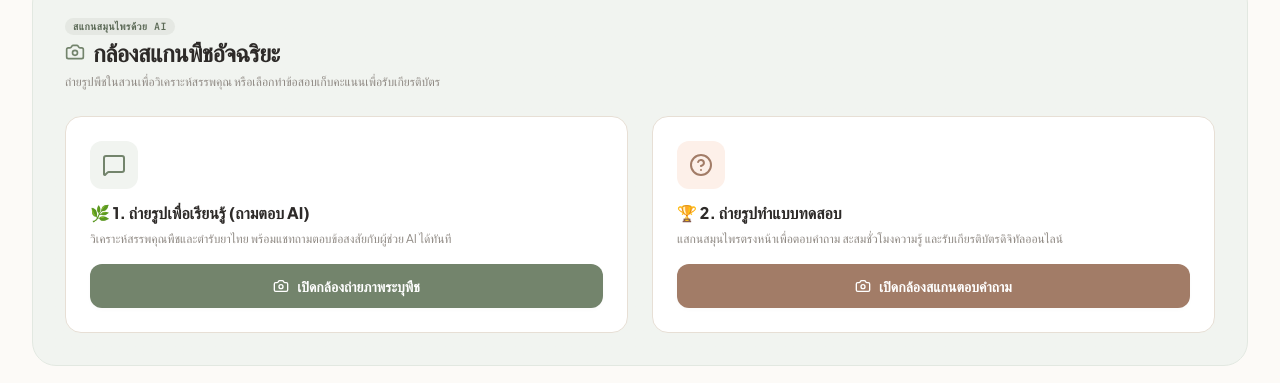
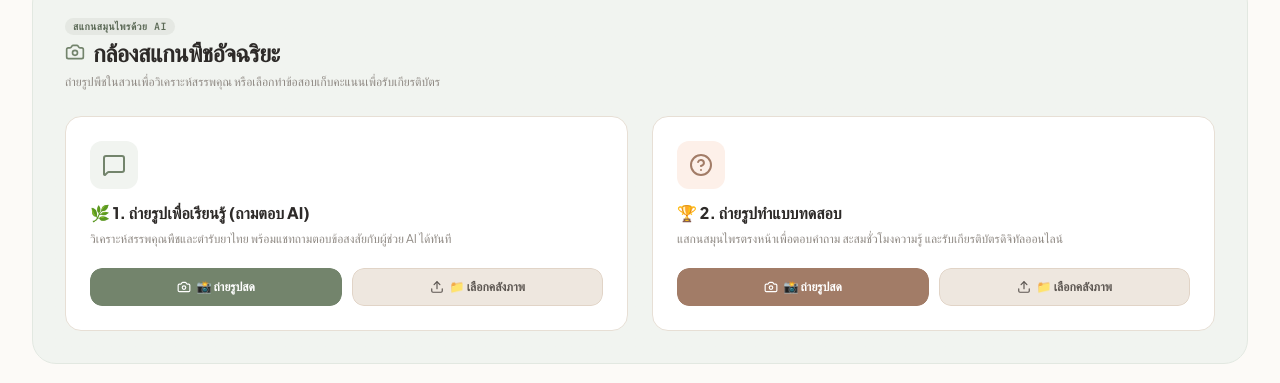
Before and after one commit to piyawit38/AI-Herbal-Learning-Platform, a React (Vite) app: page / in a window 1280 px wide. Shown: the part 684-1067 px from the top of the page. Built offline with nearby package versions, Linux system fonts and the light colour scheme; a web font is replaced by a local one.

Commit message:
Update Home.tsx

```diff
--- a/src/pages/Home.tsx
+++ b/src/pages/Home.tsx
@@ -4,7 +4,7 @@ import { useGarden } from "../contexts/GardenContext";
 import { useAuth } from "../contexts/AuthContext";
 import { useToast } from "../contexts/ToastContext";
 import { getUsers } from "../services/db";
-import { Leaf, Camera, MessageSquare, HelpCircle, Trophy, Award, Info, Sparkles, Volume2, ArrowRight } from "lucide-react";
+import { Leaf, Camera, MessageSquare, HelpCircle, Trophy, Award, Info, Sparkles, Volume2, ArrowRight, Upload } from "lucide-react";
 
 export const Home: React.FC = () => {
   const { currentGarden, getGardenHerbs, getGardenQuizzes, getGardenAnnouncements } = useGarden();
@@ -126,7 +126,7 @@ export const Home: React.FC = () => {
           <div className="grid grid-cols-1 md:grid-cols-2 gap-6 text-left">
             {/* Mode 1: Learn */}
             {showAI && (
-              <div className="bg-white dark:bg-slate-900 border border-slate-150 dark:border-slate-800 rounded-2xl p-6 flex flex-col justify-between gap-4 hover:shadow-md transition-all group">
+              <div className="bg-white dark:bg-slate-900 border border-slate-150 dark:border-slate-800 rounded-2xl p-6 flex flex-col justify-between gap-5 hover:shadow-md transition-all group">
                 <div className="space-y-3">
                   <div className="w-12 h-12 rounded-xl bg-teal-50 dark:bg-teal-950/40 text-teal-600 dark:text-teal-400 flex items-center justify-center">
                     <MessageSquare className="w-6 h-6" />
@@ -141,27 +141,43 @@ export const Home: React.FC = () => {
                   </div>
                 </div>
 
+                {/* Dual buttons with native overlays (Green & Gray) */}
+                <div className="flex flex-col sm:flex-row items-center gap-2.5 w-full">
+                  {/* ถ่ายรูปสด */}
+                  <div className="relative w-full sm:w-1/2 overflow-hidden rounded-xl">
                     <input
                       type="file"
-                  ref={learnInputRef}
                       onChange={(e) => handlePhotoAction(e, "learn")}
                       accept="image/*"
                       capture="environment"
-                  className="hidden"
+                      className="absolute inset-0 opacity-0 cursor-pointer w-full h-full z-10"
                     />
-                <button
-                  onClick={() => learnInputRef.current?.click()}
-                  className="w-full py-3 bg-teal-600 hover:bg-teal-700 text-white font-bold rounded-xl text-xs sm:text-sm shadow-sm flex items-center justify-center gap-2 cursor-pointer transition-colors"
-                >
-                  <Camera className="w-4 h-4" />
-                  <span>เปิดกล้องถ่ายภาพระบุพืช</span>
-                </button>
+                    <div className="w-full py-2.5 bg-teal-600 hover:bg-teal-700 text-white font-bold rounded-xl text-xs flex items-center justify-center gap-1.5 transition-colors border border-teal-600">
+                      <Camera className="w-3.5 h-3.5 shrink-0" />
+                      <span>📸 ถ่ายรูปสด</span>
+                    </div>
+                  </div>
+
+                  {/* เลือกจากแกลเลอรี */}
+                  <div className="relative w-full sm:w-1/2 overflow-hidden rounded-xl">
+                    <input
+                      type="file"
+                      onChange={(e) => handlePhotoAction(e, "learn")}
+                      accept="image/*"
+                      className="absolute inset-0 opacity-0 cursor-pointer w-full h-full z-10"
+                    />
+                    <div className="w-full py-2.5 bg-slate-100 hover:bg-slate-200 dark:bg-slate-800 dark:hover:bg-slate-700 text-slate-700 dark:text-slate-200 font-bold rounded-xl text-xs flex items-center justify-center gap-1.5 transition-colors border border-slate-200 dark:border-slate-700">
+                      <Upload className="w-3.5 h-3.5 shrink-0" />
+                      <span>📁 เลือกคลังภาพ</span>
+                    </div>
+                  </div>
+                </div>
               </div>
             )}
 
             {/* Mode 2: Test */}
             {showQuiz && (
-              <div className="bg-white dark:bg-slate-900 border border-slate-150 dark:border-slate-800 rounded-2xl p-6 flex flex-col justify-between gap-4 hover:shadow-md transition-all group">
+              <div className="bg-white dark:bg-slate-900 border border-slate-150 dark:border-slate-800 rounded-2xl p-6 flex flex-col justify-between gap-5 hover:shadow-md transition-all group">
                 <div className="space-y-3">
                   <div className="w-12 h-12 rounded-xl bg-amber-50 dark:bg-amber-950/40 text-amber-600 dark:text-amber-400 flex items-center justify-center">
                     <HelpCircle className="w-6 h-6" />
@@ -176,21 +192,37 @@ export const Home: React.FC = () => {
                   </div>
                 </div>
 
+                {/* Dual buttons with native overlays (Amber & Gray) */}
+                <div className="flex flex-col sm:flex-row items-center gap-2.5 w-full">
+                  {/* ถ่ายรูปสด */}
+                  <div className="relative w-full sm:w-1/2 overflow-hidden rounded-xl">
                     <input
                       type="file"
-                  ref={testInputRef}
                       onChange={(e) => handlePhotoAction(e, "test")}
                       accept="image/*"
                       capture="environment"
-                  className="hidden"
+                      className="absolute inset-0 opacity-0 cursor-pointer w-full h-full z-10"
                     />
-                <button
-                  onClick={() => testInputRef.current?.click()}
-                  className="w-full py-3 bg-amber-600 hover:bg-amber-700 text-white font-bold rounded-xl text-xs sm:text-sm shadow-sm flex items-center justify-center gap-2 cursor-pointer transition-colors"
-                >
-                  <Camera className="w-4 h-4" />
-                  <span>เปิดกล้องสแกนตอบคำถาม</span>
-                </button>
+                    <div className="w-full py-2.5 bg-amber-600 hover:bg-amber-700 text-white font-bold rounded-xl text-xs flex items-center justify-center gap-1.5 transition-colors border border-amber-600">
+                      <Camera className="w-3.5 h-3.5 shrink-0" />
+                      <span>📸 ถ่ายรูปสด</span>
+                    </div>
+                  </div>
+
+                  {/* เลือกจากแกลเลอรี */}
+                  <div className="relative w-full sm:w-1/2 overflow-hidden rounded-xl">
+                    <input
+                      type="file"
+                      onChange={(e) => handlePhotoAction(e, "test")}
+                      accept="image/*"
+                      className="absolute inset-0 opacity-0 cursor-pointer w-full h-full z-10"
+                    />
+                    <div className="w-full py-2.5 bg-slate-100 hover:bg-slate-200 dark:bg-slate-800 dark:hover:bg-slate-700 text-slate-700 dark:text-slate-200 font-bold rounded-xl text-xs flex items-center justify-center gap-1.5 transition-colors border border-slate-200 dark:border-slate-700">
+                      <Upload className="w-3.5 h-3.5 shrink-0" />
+                      <span>📁 เลือกคลังภาพ</span>
+                    </div>
+                  </div>
+                </div>
               </div>
             )}
           </div>
```
Lines whose indentation alone changed are shown as unchanged.
